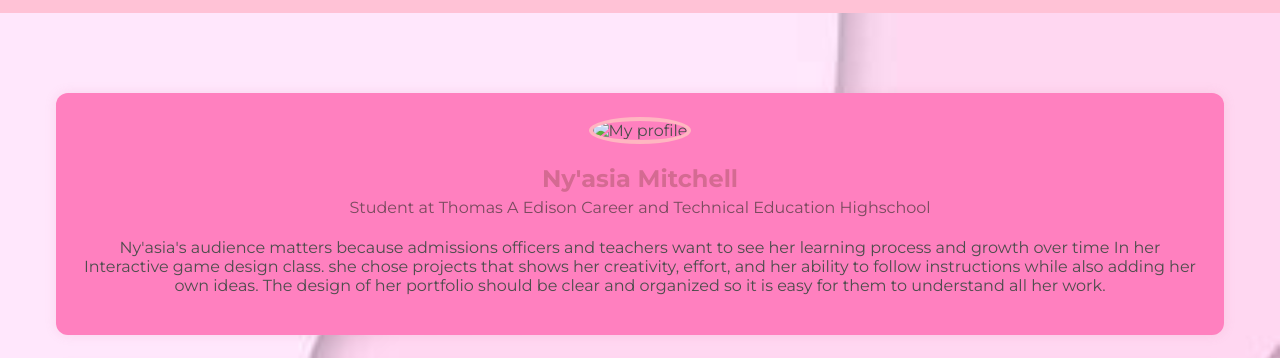
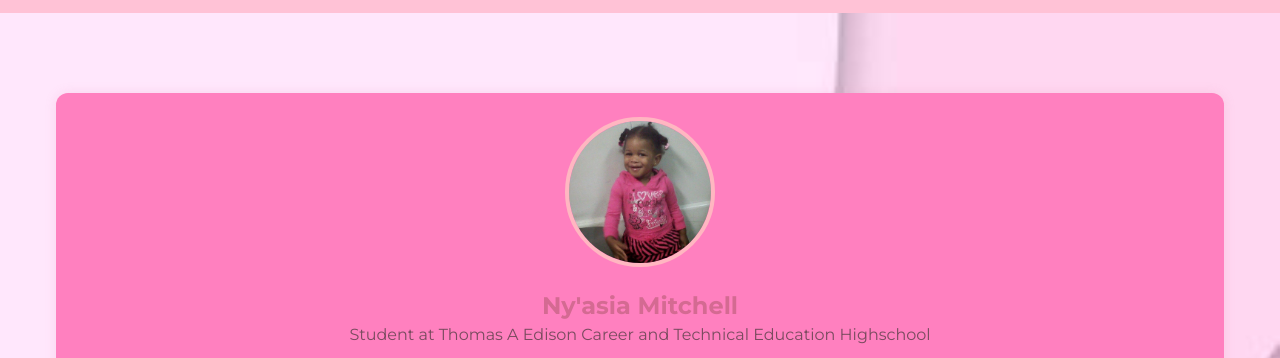
Before and after one commit to ny-mula/nm_seniorportfolio, a plain HTML site: page index.html in a window 1280 px wide. Shown: the part 38-396 px from the top of the page. Drawn offline with Linux system fonts and the light colour scheme.

Commit message:
Update profile image in index.html

```diff
--- a/index.html
+++ b/index.html
@@ -51,7 +51,7 @@
       <div class="bio">
         <div class="bio-pic">
           <!-- Replace profile.jpg with your own image file -->
-          <img src="Screenshot 2026-01-13 at 10.36.10 AM.png" alt="My profile" />
+          <img src="IMG_1058.jpeg" alt="My profile" />
         </div>
 
         <div class="bio-text">
```
